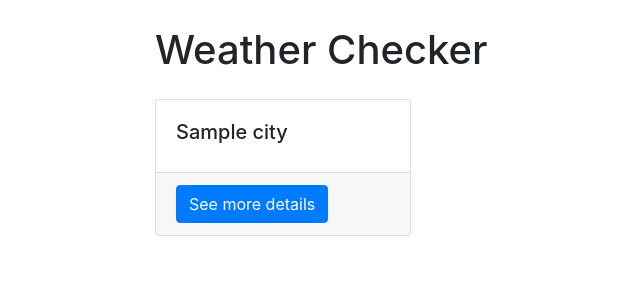
After one commit to nehal-chigurupati/weatherchecker, a Django app: template templates/home.html in a window 1280 px wide. The commit adds this page. Shown: the top 300 px of the page, without its empty margins (357-997 px from the left). Run offline with Django 3.2, Linux system fonts and the light colour scheme; the template is opened without the code that fills it: values that come from a table or form of the project are taken from there, others are empty; tables that the repository leaves empty hold one stand-in row (values such as "Sample post"); parts of the project's set-up code (start-up, migrations or seed data) failed here and were passed over; some libraries are stand-ins or nearby versions.

Commit message:
Update files for more cities + url config

```diff
--- a/conditions/fetch.py
+++ b/conditions/fetch.py
@@ -10,7 +10,6 @@ def get_weather_data(city_name):
     x = response.json()
     list = x["list"]
     data = list[1]
-    print(data)
 
 
     response_data = {}
--- a/conditions/models.py
+++ b/conditions/models.py
@@ -4,4 +4,7 @@ class City(models.Model):
     name = models.CharField(max_length=30, unique=True)
 
     def __str__(self):
+        return self.name
+
+    def get_fetchable_name(self):
         return str(self.name)
--- a/templates/conditions.html
+++ b/templates/conditions.html
@@ -7,9 +7,9 @@
     <link rel="stylesheet" href="{% static 'css/bootstrap.min.css' %}">
   </head>
   <body>
-    <div class="card-body text-center" style="width: 50%; margin-left: 25%; margin-top: 2%;">
+    <div class="card-body text-center" style="width: 50%; margin-left: 25%; margin-top: 1%;">
         {% if are_conditions_met == True %}
-          <p> <i class="far fa-check-circle fa-3x"></i></p>
+          <p> <i class="far fa-check-circle fa-lg"></i></p>
           <h3> You can fly! </h3>
         {% endif %}
 
@@ -18,7 +18,7 @@
           <h3> You cannot fly </h3>
         {% endif %}
     </div>
-    <div class="card" style="width: 50%; margin-left: 25%; margin-top: 1%; ">
+    <div class="card" style="width: 50%; margin-left: 25%; margin-top: 1%; margin-bottom: 3%;">
       <div class="card-header">
         Columbus Flight Weather Data
       </div>
--- /dev/null
+++ b/templates/home.html
@@ -0,0 +1,24 @@
+{% load static %}<!DOCTYPE html>
+<html>
+  <head>
+    <meta charset="utf-8">
+    <script src="https://kit.fontawesome.com/7ccb74e647.js" crossorigin="anonymous"></script>
+    <title>Flying Conditions</title>
+    <link rel="stylesheet" href="{% static 'css/bootstrap.min.css' %}">
+  </head>
+  <body>
+    <h1 style="margin-left: 40%; margin-top: 2%;"> Weather Checker </h1>
+    {% for city in available_cities %}
+      <div class="card" style="width: 20%; margin-top: 2%; margin-left: 40%;">
+        <div class="card-body">
+        <h5> {{ city }} </h5>
+        </div>
+
+        <div class="card-footer">
+          <a class="btn btn-primary" href="{% url 'view_conditions' city.pk %}"> See more details </a>
+        </div>
+
+      </div>
+    {% endfor %}
+  </body>
+</html>
--- a/weatherchecker/urls.py
+++ b/weatherchecker/urls.py
@@ -19,5 +19,6 @@ import conditions.views as condition_views
 
 urlpatterns = [
     path('admin/', admin.site.urls),
-    path('', condition_views.view_conditions, name="view_conditions"),
+    path('conditions/<int:pk>', condition_views.view_conditions, name="view_conditions"),
+    path('', condition_views.home, name="home"),
 ]
```
Also changed, not shown: conditions/views.py (+13 -3 lines).
